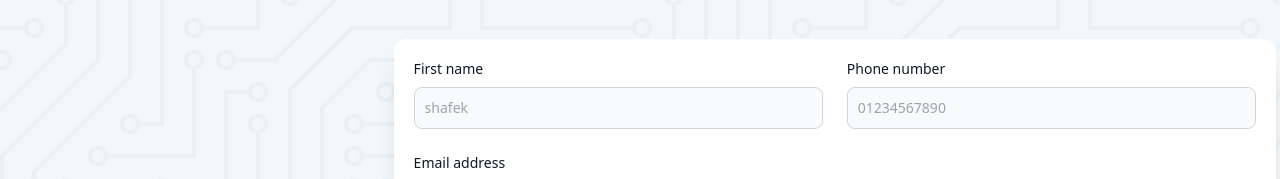
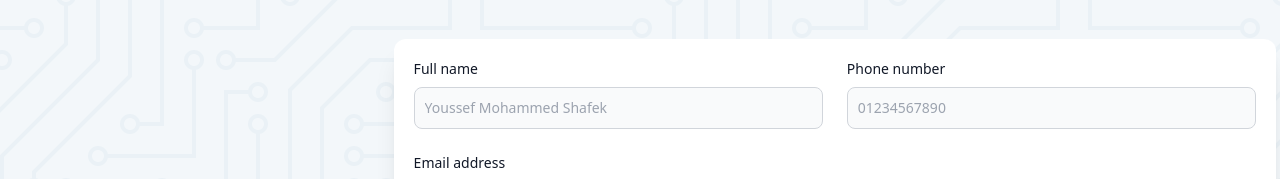
Before and after one commit to YoussefShafiq/IEEE-recruitment, a React (Vite) app: page /form in a window 1280 px wide. Shown: the part 134-313 px from the top of the page. Built offline with nearby package versions, Linux system fonts and the light colour scheme.

Commit message:
Signed-off-by: Youssef Shafek <youssefmsa616@gmail.com>

```diff
--- a/src/pages/Form/Form.jsx
+++ b/src/pages/Form/Form.jsx
@@ -54,8 +54,8 @@ export default function Form() {
                 <form onSubmit={formik.handleSubmit} className='bg-white p-5 rounded-xl shadow-xl w-4/5 my-5 lg:w-3/4 overflow-y-scroll' >
                     <div className="grid gap-6 mb-6 md:grid-cols-2">
                         <div>
-                            <label htmlFor="name" className="block mb-2 text-sm font-medium text-gray-900 ">First name</label>
-                            <input type="text" id="name" onBlur={formik.handleBlur} onChange={formik.handleChange} value={formik.values.name} className="bg-gray-50 border border-gray-300 text-gray-900 text-sm rounded-lg focus:ring-blue-500 focus:border-blue-500 block w-full p-2.5 " placeholder="shafek" required />
+                            <label htmlFor="name" className="block mb-2 text-sm font-medium text-gray-900 ">Full name</label>
+                            <input type="text" id="name" onBlur={formik.handleBlur} onChange={formik.handleChange} value={formik.values.name} className="bg-gray-50 border border-gray-300 text-gray-900 text-sm rounded-lg focus:ring-blue-500 focus:border-blue-500 block w-full p-2.5 " placeholder="Youssef Mohammed Shafek" required />
                         </div>
                         <div>
                             <label htmlFor="phoneNumber" className="block mb-2 text-sm font-medium text-gray-900 ">Phone number</label>
```
